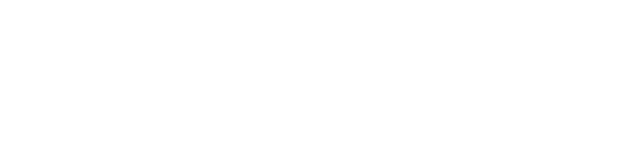
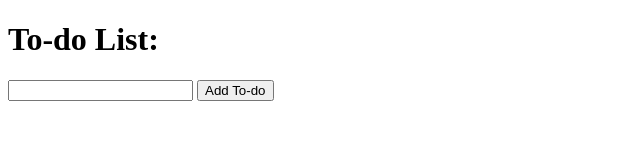
Before and after one commit to maxmay94/dom-todo-lab, a plain HTML site: page index.html in a window 1280 px wide. Shown: the whole page, without its empty margins (0-640 px from the left). Drawn offline with Linux system fonts and the light colour scheme.

Commit message:
Finish HTML file

```diff
--- a/index.html
+++ b/index.html
@@ -8,6 +8,9 @@
   <script defer src="/js/app.js"></script>
 </head>
 <body>
-
+  <h1>To-do List:</h1>
+  <input id="user-input" type="text">
+  <button id="submit-button">Add To-do</button>
+  <ul id="todo-list"></ul>
 </body>
 </html>
```
